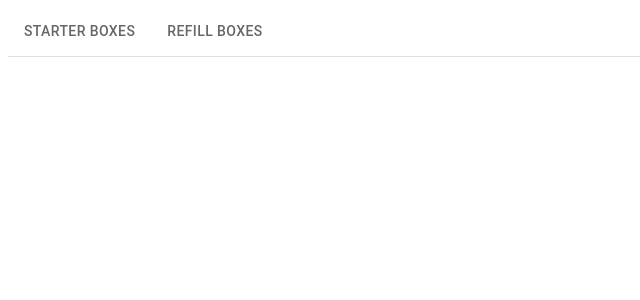
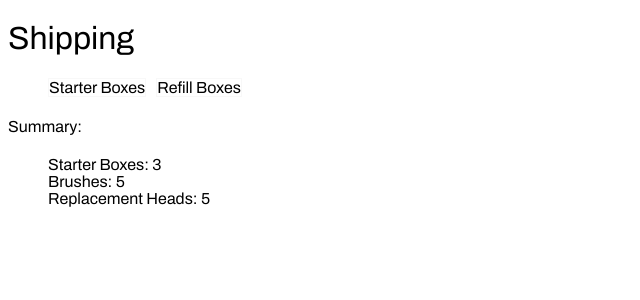
Before and after one commit to davidkim7773/beam-benefits, a React (Vite) app: page / in a window 1280 px wide. Shown: the top 300 px of the page, without its empty margins (0-640 px from the left). Built offline with nearby package versions, Linux system fonts and the light colour scheme.

Commit message:
final commit finished some tabs alignment

```diff
--- a/package.json
+++ b/package.json
@@ -17,7 +17,8 @@
     "bootstrap": "^5.2.0",
     "react": "^18.2.0",
     "react-bootstrap": "^2.5.0",
-    "react-dom": "^18.2.0"
+    "react-dom": "^18.2.0",
+    "react-tabs": "^5.1.0"
   },
   "devDependencies": {
     "@types/react": "^18.0.17",
--- a/src/App.jsx
+++ b/src/App.jsx
@@ -6,6 +6,7 @@ function App() {
 
   return (
     <div className="App">
+      <h1>Shipping</h1>
       <ShippingScreen/>
     </div>
   )
--- a/src/containers/ShippingScreen.jsx
+++ b/src/containers/ShippingScreen.jsx
@@ -1,12 +1,10 @@
 import { useState, useEffect } from 'react';
 import { StarterBox } from '../components/StarterBox';
 import { RefillBox } from '../components/RefillBox';
-import Box from '@mui/material/Box';
-import Tab from '@mui/material/Tab';
-import TabContext from '@mui/lab/TabContext';
-import TabList from '@mui/lab/TabList';
-import TabPanel from '@mui/lab/TabPanel';
+import { Tab, Tabs, TabList, TabPanel } from 'react-tabs';
 import beamData from '../perks.json';
+import { Star } from '@mui/icons-material';
+import { color } from '@mui/system';
 
 const ShippingScreen = () => {
 
@@ -70,24 +68,26 @@ const ShippingScreen = () => {
 
   };
 
-  const handleChange = (event, newValue) => {
-    setValue(newValue);
-  };
-
   return (
     <div className='shipping'>
-      <Box sx={{ width: '100%', typography: 'body1' }}>
-        <TabContext value={String(value)}>
-          <Box sx={{ borderBottom: 1, borderColor: 'divider' }}>
-            <TabList onChange={handleChange} aria-label='switch-component'>
-              <Tab label="Starter Boxes" value={<StarterBox/>}/>
-              <Tab label="Refill Boxes" value={<RefillBox/>}/>
-            </TabList>
-          </Box>
-          <TabPanel value={<StarterBox/>}>Item One</TabPanel>
-          <TabPanel alue={<RefillBox/>}>Item Two</TabPanel>
-        </TabContext>
-      </Box>
+      <Tabs>
+        <TabList className='tabs-list'>
+          <Tab className='starter-tab'>Starter Boxes</Tab>
+          <Tab className='refill-tab'>Refill Boxes</Tab>
+        </TabList>
+        <TabPanel>
+          <StarterBox
+            colorData={colorData}
+            starterBox={Math.ceil(colorData.totalBrushes / 2)}
+          />
+        </TabPanel>
+        <TabPanel>
+          <RefillBox
+            colorData={colorData}
+            refillBox={Math.floor(colorData.totalBrushes / 2)}
+          />
+        </TabPanel>
+      </Tabs>
     </div>
   )
 
--- a/src/styles.scss
+++ b/src/styles.scss
@@ -1,4 +1,11 @@
+@import url('https://fonts.googleapis.com/css2?family=Archivo&display=swap');
 
+body {
+  font-family: 'Archivo', sans-serif;
+}
+
+
+// CSS for Summary on Tabs
 .summary-starter {
   list-style: none;
 }
@@ -6,3 +13,20 @@
 .summary-refill {
   list-style: none;
 }
+
+// Tabs CSS
+.tabs-list {
+  list-style: none;
+}
+
+.starter-tab {
+  border: 1px solid 	#F8F8F8;
+  display: inline-block;
+  margin-right: 5px;
+}
+
+.refill-tab {
+  border: 1px solid 	#F8F8F8;
+  display: inline-block;
+  margin-left: 5px;
+}
```
